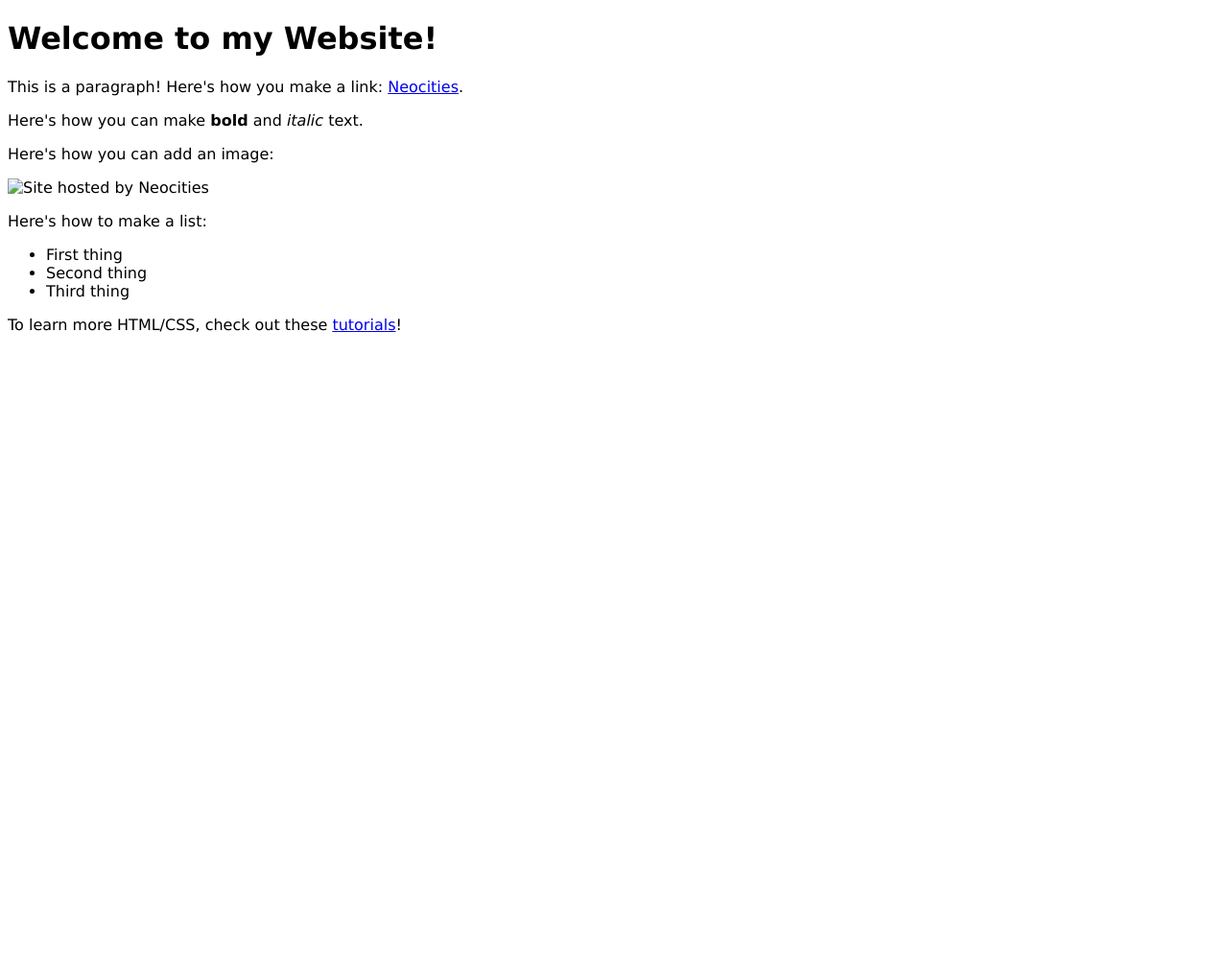
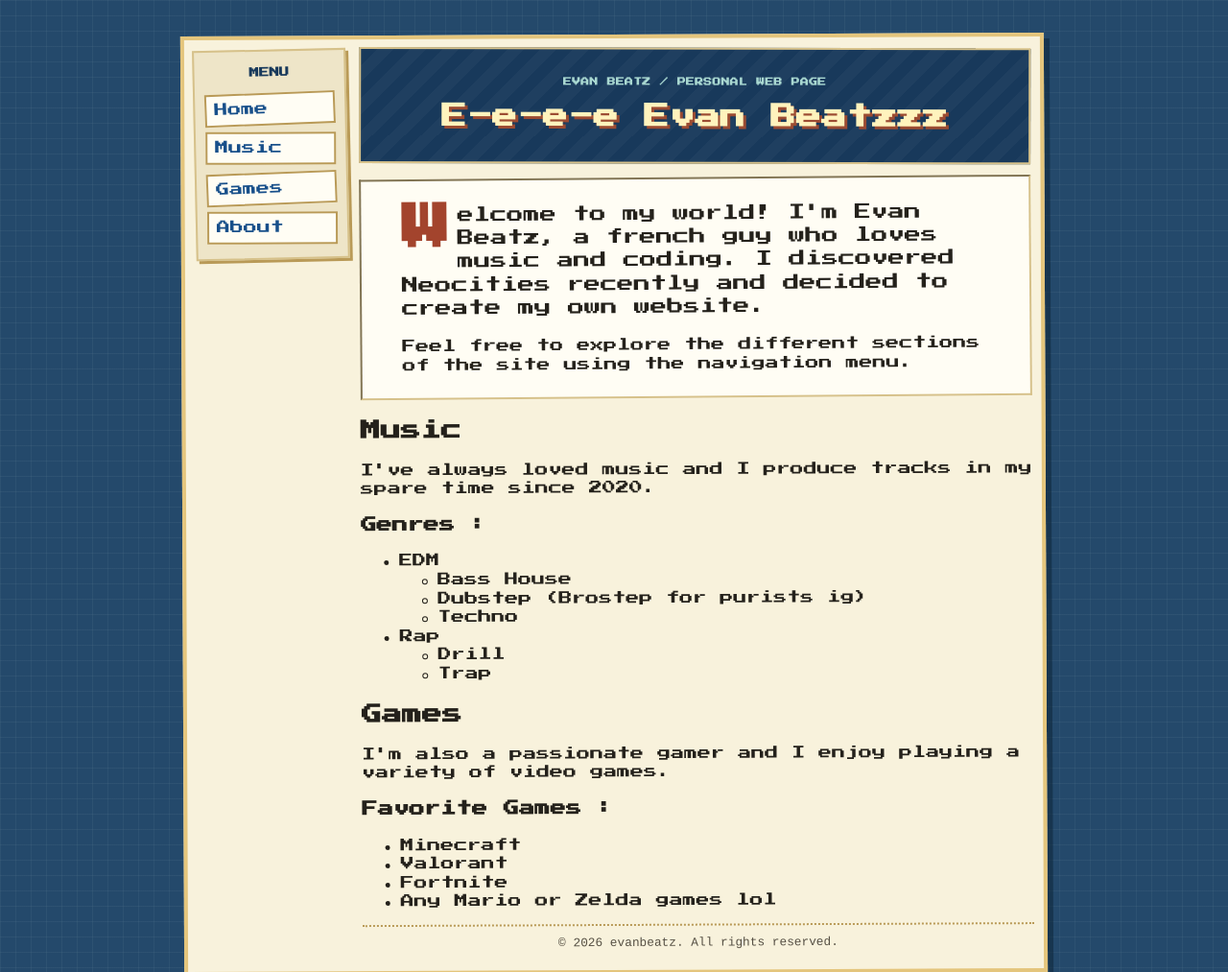
Before and after one commit to EvanCollet/evanbeatz-neocities, a plain HTML site: page public/index.html in a window 1280 px wide. Shown: the top 1013 px of the page at 96% size. Before the commit the page ends 800 px from the top, so only its background shows below. Drawn offline with Linux system fonts and the light colour scheme.

Commit message:
first draft

```diff
--- a/public/index.html
+++ b/public/index.html
@@ -3,30 +3,67 @@
   <head>
     <meta charset="UTF-8">
     <meta name="viewport" content="width=device-width, initial-scale=1.0">
-    <title>The web site of evanbeatz</title>
+    <title>Evan Beatz</title>
+    <link rel="preconnect" href="https://fonts.googleapis.com">
+    <link rel="preconnect" href="https://fonts.gstatic.com" crossorigin>
+    <link href="https://fonts.googleapis.com/css2?family=Press+Start+2P&family=VT323&display=swap" rel="stylesheet">
     <!-- The style.css file allows you to change the look of your web pages.
          If you include the next line in all your web pages, they will all share the same look.
          This makes it easier to make new pages for your site. -->
-    <link href="/style.css" rel="stylesheet" type="text/css" media="all">
+    <link href="style.css" rel="stylesheet" type="text/css" media="all">
   </head>
   <body>
-    <h1>Welcome to my Website!</h1>
-
-    <p>This is a paragraph! Here's how you make a link: <a href="https://neocities.org">Neocities</a>.</p>
-
-    <p>Here's how you can make <strong>bold</strong> and <em>italic</em> text.</p>
-
-    <p>Here's how you can add an image:</p>
-    <img src="/neocities.png" alt="Site hosted by Neocities">
-
-    <p>Here's how to make a list:</p>
-
-    <ul>
-      <li>First thing</li>
-      <li>Second thing</li>
-      <li>Third thing</li>
-    </ul>
-
-    <p>To learn more HTML/CSS, check out these <a href="https://neocities.org/tutorials">tutorials</a>!</p>
+    <div id="main-div">
+      <div class="page-layout">
+        <nav id="navigation-div" aria-label="Main navigation">
+          <h2>MENU</h2>
+          <a href="#home">Home</a>
+          <a href="#music">Music</a>
+          <a href="#videogames">Games</a>
+          <a href="#about">About</a>
+        </nav>
+        <div class="page-content">
+          <header id="header-div">
+            <h1 id="home">E-e-e-e Evan Beatzzz</h1>
+          </header>
+          <main id="content-div">
+            <p id="about">Welcome to my world! I'm Evan Beatz, a french guy who loves music and coding. I discovered Neocities recently and decided to create my own website.</p>
+            <p>Feel free to explore the different sections of the site using the navigation menu.</p>
+          </main>
+          <div id="music">
+            <h2>Music</h2>
+            <p>I've always loved music and I produce tracks in my spare time since 2020.</p>
+            <h3>Genres :</h3>
+            <ul>
+              <li>EDM</li>
+              <ul>
+                <li>Bass House</li>
+                <li>Dubstep (Brostep for purists ig)</li>
+                <li>Techno</li>
+              </ul>
+              <li>Rap</li>
+              <ul>
+                <li>Drill</li>
+                <li>Trap</li>
+              </ul>
+            </ul>
+          </div>
+          <div id="videogames">
+            <h2>Games</h2>
+            <p>I'm also a passionate gamer and I enjoy playing a variety of video games.</p>
+            <h3>Favorite Games :</h3>
+            <ul>
+              <li>Minecraft</li>
+              <li>Valorant</li>
+              <li>Fortnite</li>
+              <li>Any Mario or Zelda games lol</li>
+            </ul>
+          </div>
+          <footer id="footer-div">
+            <p>&copy; 2026 evanbeatz. All rights reserved.</p>
+          </footer>
+        </div>
+      </div>
+    </div>
   </body>
 </html>
--- a/public/style.css
+++ b/public/style.css
@@ -1,9 +1,246 @@
-/* CSS is how you can add style to your website, such as colors, fonts, and positioning of your
-   HTML content. To learn how to do something, just try searching Google for questions like
-   "how to change link color." */
+* {
+  box-sizing: border-box;
+}
+
+html {
+  scroll-behavior: smooth;
+}
 
 body {
-  background-color: white;
-  color: black;
-  font-family: Verdana;
+  margin: 0;
+  padding: 36px 16px;
+  background-color: #24496b;
+  background-image:
+    linear-gradient(#83a6ae18 1px, transparent 1px),
+    linear-gradient(90deg, #83a6ae18 1px, transparent 1px);
+  background-size: 16px 16px;
+  color: #24211b;
+  font-family: "Press Start 2P", "Courier New", monospace;
+  font-size: 14px;
+  line-height: 1.4;
 }
+
+#main-div {
+  max-width: 900px;
+  margin: 0 auto;
+  padding: 10px;
+  border: 4px solid #e4c57c;
+  background: #f8f2dc;
+  box-shadow: 6px 6px 0 #10283d99;
+  transform: rotate(-0.25deg);
+}
+
+.page-layout {
+  display: grid;
+  grid-template-columns: 160px minmax(0, 1fr);
+  gap: 12px;
+}
+
+#navigation-div {
+  align-self: start;
+  padding: 14px 10px;
+  border: 2px solid #d6c18a;
+  background: #eee5c8;
+  box-shadow: 3px 3px 0 #b99a57;
+  transform: rotate(-1deg);
+  transition: transform 180ms ease, box-shadow 180ms ease;
+}
+
+#navigation-div:hover {
+  box-shadow: 5px 5px 0 #b99a57;
+  transform: rotate(0deg) translateY(-2px);
+}
+
+#navigation-div h2 {
+  margin: 0 0 12px;
+  color: #18395b;
+  font-family: "Press Start 2P", "Courier New", monospace;
+  font-size: 0.65rem;
+  line-height: 1.6;
+  text-align: center;
+}
+
+#navigation-div a {
+  display: block;
+  margin-top: 8px;
+  padding: 5px 8px;
+  border: 2px solid #b99a57;
+  background: #fffdf4;
+  text-decoration: none;
+  transition:
+    background-color 180ms ease,
+    color 180ms ease,
+    box-shadow 180ms ease,
+    transform 180ms ease;
+}
+
+#navigation-div a:nth-of-type(even) {
+  transform: rotate(1deg);
+}
+
+#navigation-div a:nth-of-type(odd) {
+  transform: rotate(-1deg);
+}
+
+#navigation-div a:hover,
+#navigation-div a:focus-visible {
+  color: #a3442d;
+  background: #fff0ae;
+  box-shadow: 3px 3px 0 #9c4c32;
+  transform: translateX(4px) rotate(0deg);
+}
+
+.page-content {
+  min-width: 0;
+}
+
+#header-div {
+  padding: 28px 20px 24px;
+  border: 2px solid #d6c18a;
+  background-color: #18395b;
+  background-image: repeating-linear-gradient(
+    135deg,
+    transparent,
+    transparent 12px,
+    #ffffff08 12px,
+    #ffffff08 24px
+  );
+  color: #fff3bd;
+  text-align: center;
+  transform: rotate(0.35deg);
+}
+
+#header-div::before {
+  content: "EVAN BEATZ  /  PERSONAL WEB PAGE";
+  display: block;
+  margin-bottom: 8px;
+  color: #a9d8d1;
+  font-family: "Press Start 2P", "Courier New", monospace;
+  font-size: 0.55rem;
+  font-weight: bold;
+  letter-spacing: 0.04em;
+}
+
+#header-div h1 {
+  margin: 0;
+  color: #fff3bd;
+  font-family: "Press Start 2P", "Courier New", monospace;
+  font-size: clamp(1.05rem, 4vw, 1.65rem);
+  line-height: 1.7;
+  text-shadow: 3px 3px 0 #9c4c32;
+}
+
+#content-div {
+  margin: 14px 0;
+  padding: 24px clamp(18px, 5vw, 42px);
+  border: 2px inset #d6c18a;
+  background: #fffdf4;
+  transform: rotate(-0.2deg);
+  scroll-margin-top: 20px;
+}
+
+#content-div p {
+  margin: 0 0 18px;
+}
+
+#content-div p:last-child {
+  margin-bottom: 0;
+}
+
+#content-div p:first-child {
+  font-size: 1.08rem;
+}
+
+#content-div p:first-child::first-letter {
+  float: left;
+  padding: 0 7px 0 0;
+  color: #a3442d;
+  font-size: 3.2rem;
+  font-weight: bold;
+  line-height: 1;
+}
+
+#footer-div {
+  padding: 9px 14px;
+  border-top: 2px dotted #b99a57;
+  color: #565044;
+  font-family: "Courier New", monospace;
+  font-size: 0.8rem;
+  text-align: center;
+}
+
+#footer-div p {
+  margin: 0;
+}
+
+a {
+  color: #174f8a;
+}
+
+a:visited {
+  color: #70467d;
+}
+
+a:hover {
+  color: #a3442d;
+  background: #fff0ae;
+}
+
+@media (prefers-reduced-motion: reduce) {
+  html {
+    scroll-behavior: auto;
+  }
+
+  *,
+  *::before,
+  *::after {
+    transition-duration: 0.01ms !important;
+  }
+}
+
+@media (max-width: 480px) {
+  body {
+    padding: 18px 10px;
+  }
+
+  #main-div {
+    padding: 6px;
+    border-width: 4px;
+  }
+
+  .page-layout {
+    grid-template-columns: 1fr;
+  }
+
+  #navigation-div {
+    padding: 10px;
+    transform: rotate(0deg);
+  }
+
+  #navigation-div h2 {
+    margin-bottom: 6px;
+  }
+
+  #navigation-div a {
+    display: inline-block;
+    margin: 4px 4px 0 0;
+  }
+
+  #navigation-div:hover {
+    transform: none;
+  }
+
+  #main-div,
+  #header-div,
+  #content-div {
+    transform: none;
+  }
+
+  #header-div {
+    padding: 22px 12px;
+  }
+
+  #content-div {
+    padding: 20px 16px;
+  }
+}
```
